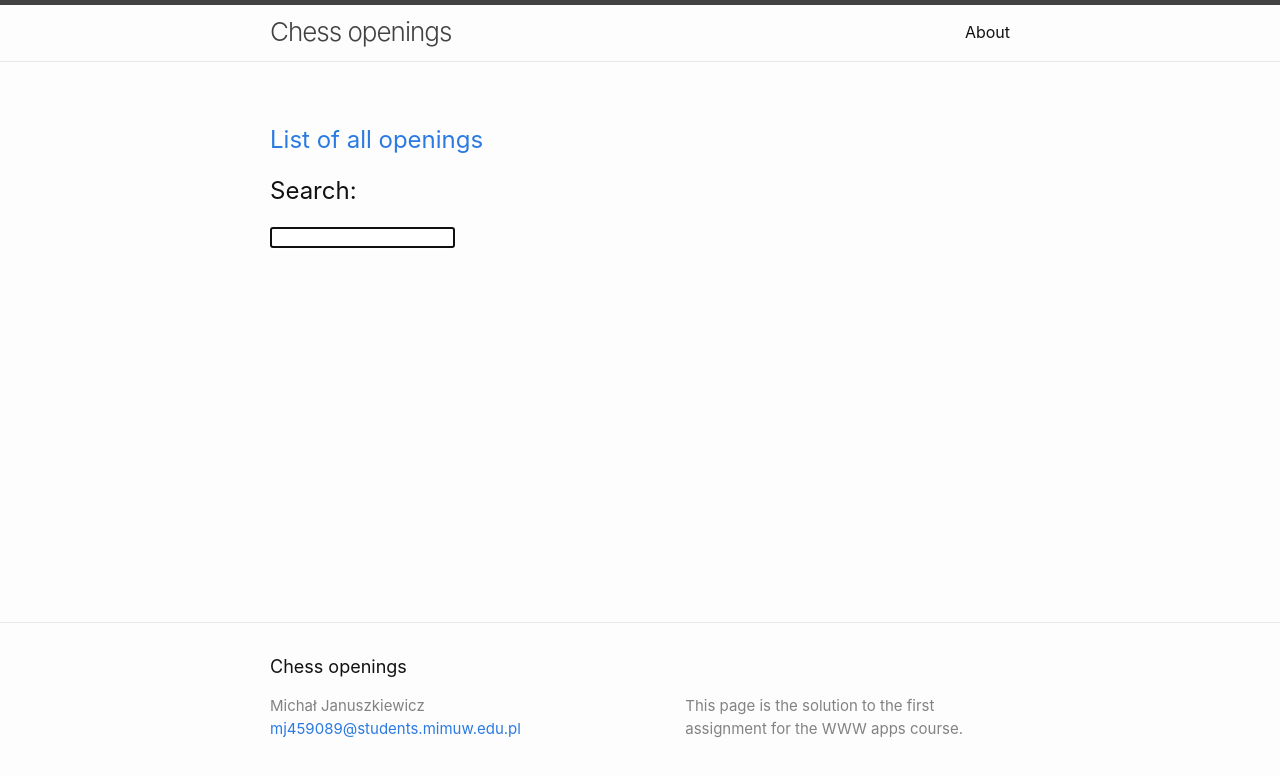
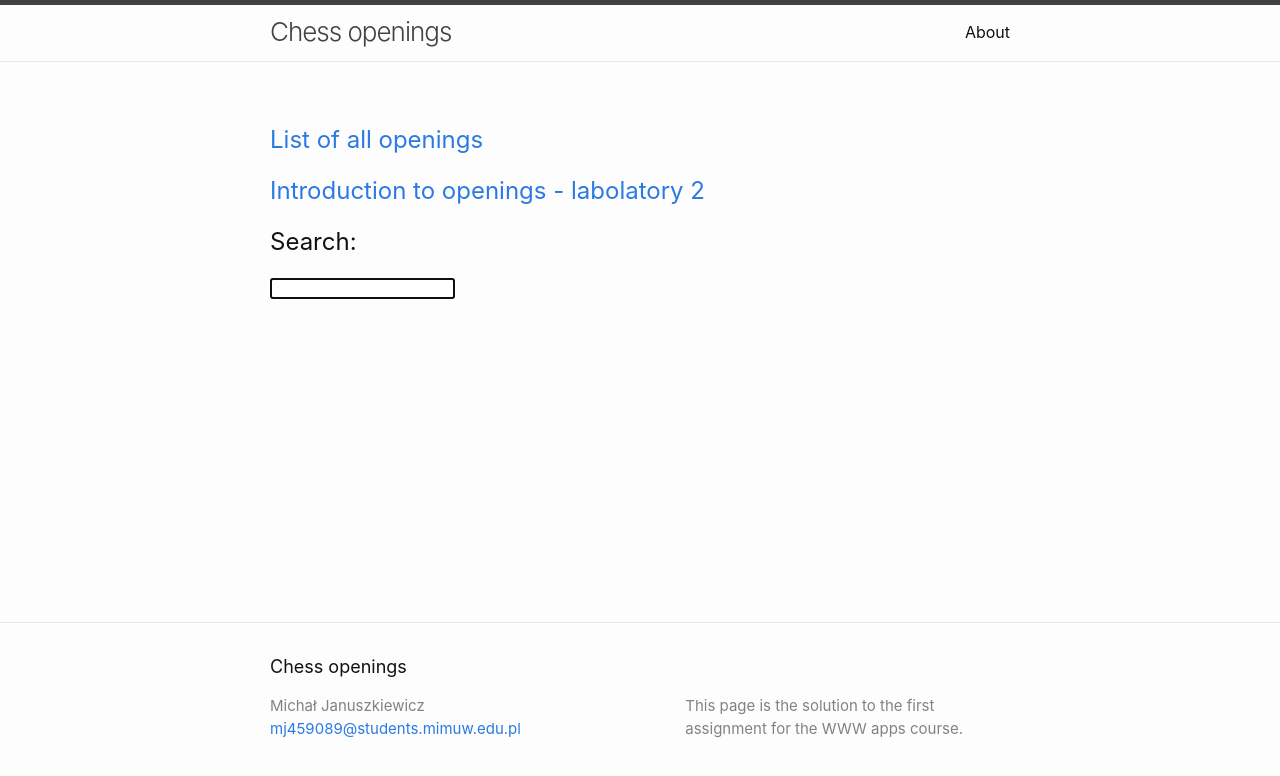
Before and after one commit to M1chalj/M1chalj.github.io, a plain HTML site: page index.html in a window 1280 px wide. Drawn offline with Linux system fonts and the light colour scheme.

Commit message:
added link to main page

```diff
--- a/index.html
+++ b/index.html
@@ -45,6 +45,7 @@
 
   <div class="post-content">
     <h1><a href="/list">List of all openings</a></h1>
+    <h1><a href="/introduction_to_openings">Introduction to openings - labolatory 2</a></h1>
 <h1>Search:</h1>
 <form id="search-input">
     <input type="text" autofocus/>
```
